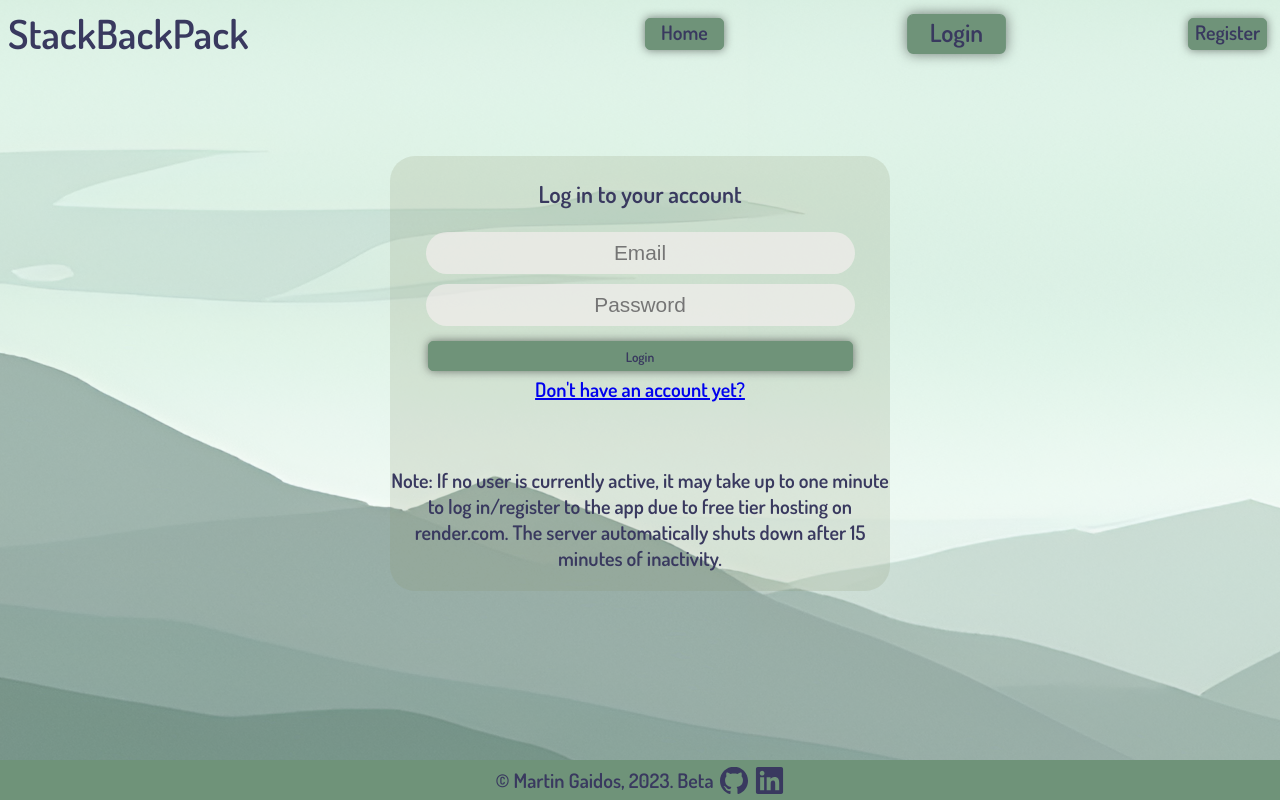
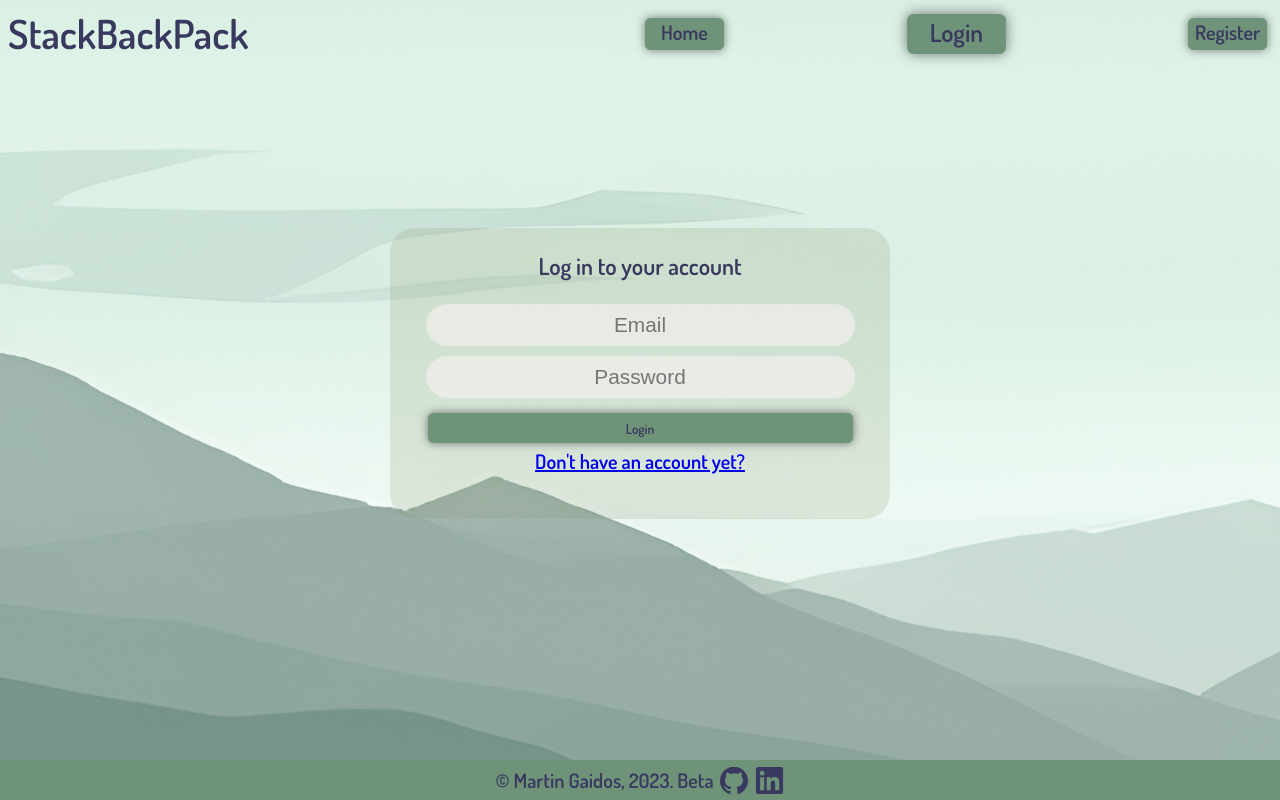
Before and after one commit to mgaidos/StackBackPack, a React (Vite) app in the folder stackBackPack/: page /login in a window 1280 px wide. Built offline with nearby package versions, Linux system fonts and the light colour scheme.

Commit message:
render.com warning removed

```diff
--- a/stackBackPack/src/config.js
+++ b/stackBackPack/src/config.js
@@ -1,10 +1,10 @@
-export const USER_DASHBOARD_URL = import.meta.env.PROD ? 'https://stackbackpack.onrender.com/dashboard' : 'http://localhost:8000/dashboard'
+export const USER_DASHBOARD_URL = import.meta.env.PROD ? 'https://boiling-crag-27472.herokuapp.com/dashboard' : 'http://localhost:8000/dashboard'
 
 export const MY_LIST_URL = import.meta.env.PROD ? 'https://stackbackpack.netlify.app/my-list' : 'http://127.0.0.1:5173/my-list'
 
-export const LOGIN_URL = import.meta.env.PROD ? 'https://stackbackpack.onrender.com/login' : 'http://localhost:8000/login'
+export const LOGIN_URL = import.meta.env.PROD ? 'https://boiling-crag-27472.herokuapp.com/login' : 'http://localhost:8000/login'
 
-export const REGISTER_URL = import.meta.env.PROD ? 'https://stackbackpack.onrender.com/register' : 'http://localhost:8000/register'
+export const REGISTER_URL = import.meta.env.PROD ? 'https://boiling-crag-27472.herokuapp.com/register' : 'http://localhost:8000/register'
 
 export const HOME_IMAGE_SRC = import.meta.env.PROD ? './assets/stb-mini.png' : './src/assets/stb-mini.png'
 
--- a/stackBackPack/src/pages/Login.jsx
+++ b/stackBackPack/src/pages/Login.jsx
@@ -19,13 +19,6 @@ const Login = () => {
       </article>
 
       <LoginForm />
-
-
-      <div>
-        <p>
-        Note: If no user is currently active, it may take up to one minute to log in/register to the app due to free tier hosting on render.com. The server automatically shuts down after 15 minutes of inactivity.
-        </p>
-      </div>
     </motion.main>
   </div>
 
--- a/stackBackPack/src/pages/Register.jsx
+++ b/stackBackPack/src/pages/Register.jsx
@@ -28,13 +28,6 @@ const Register = () => {
       </article>
 
       <RegisterForm />
-
-
-      <div>
-        <p>
-        Note: If no user is currently active, it may take up to one minute to log in/register to the app due to free tier hosting on render.com. The server automatically shuts down after 15 minutes of inactivity.
-        </p>
-      </div>
     </motion.main>
   </div>
 }
```
Also changed, not shown: 2 other files (tests, documents, lock files or other folders).
